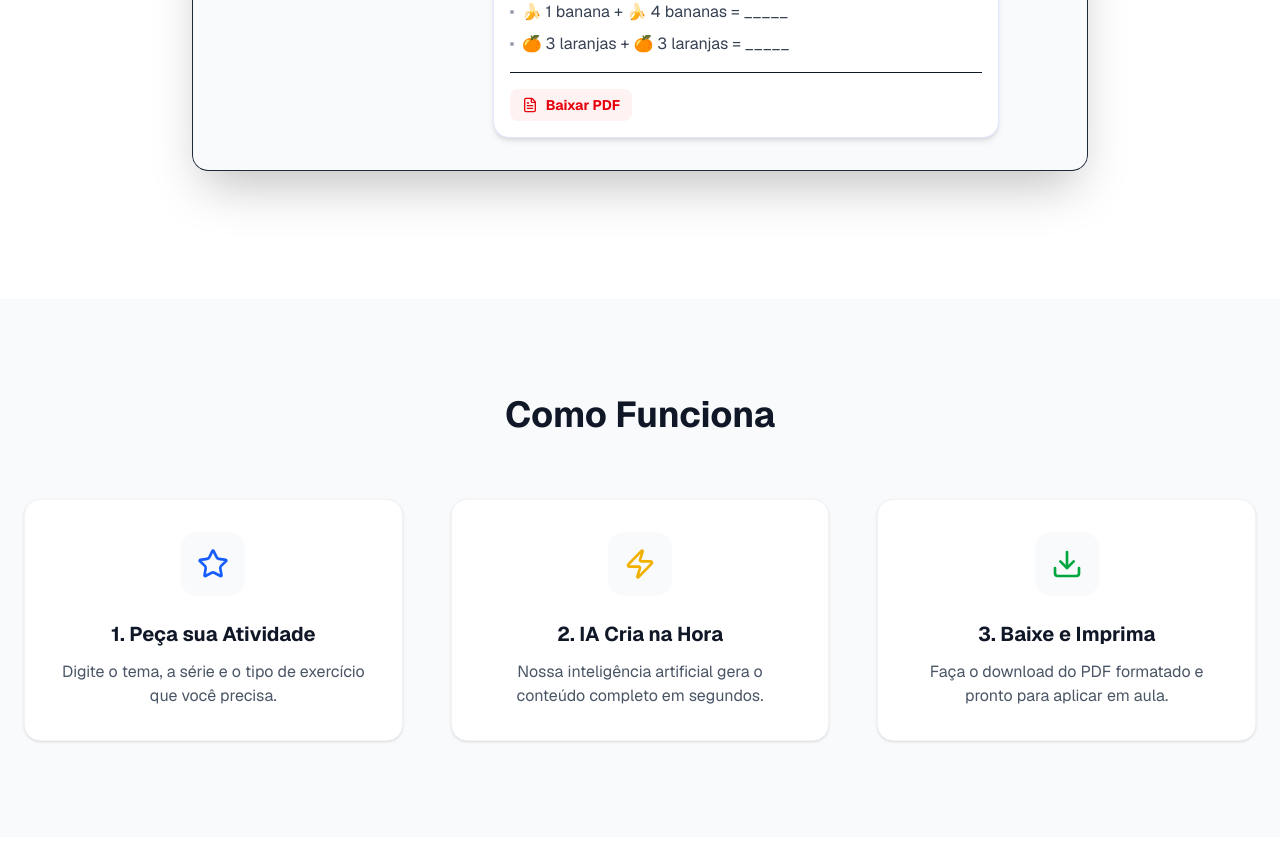
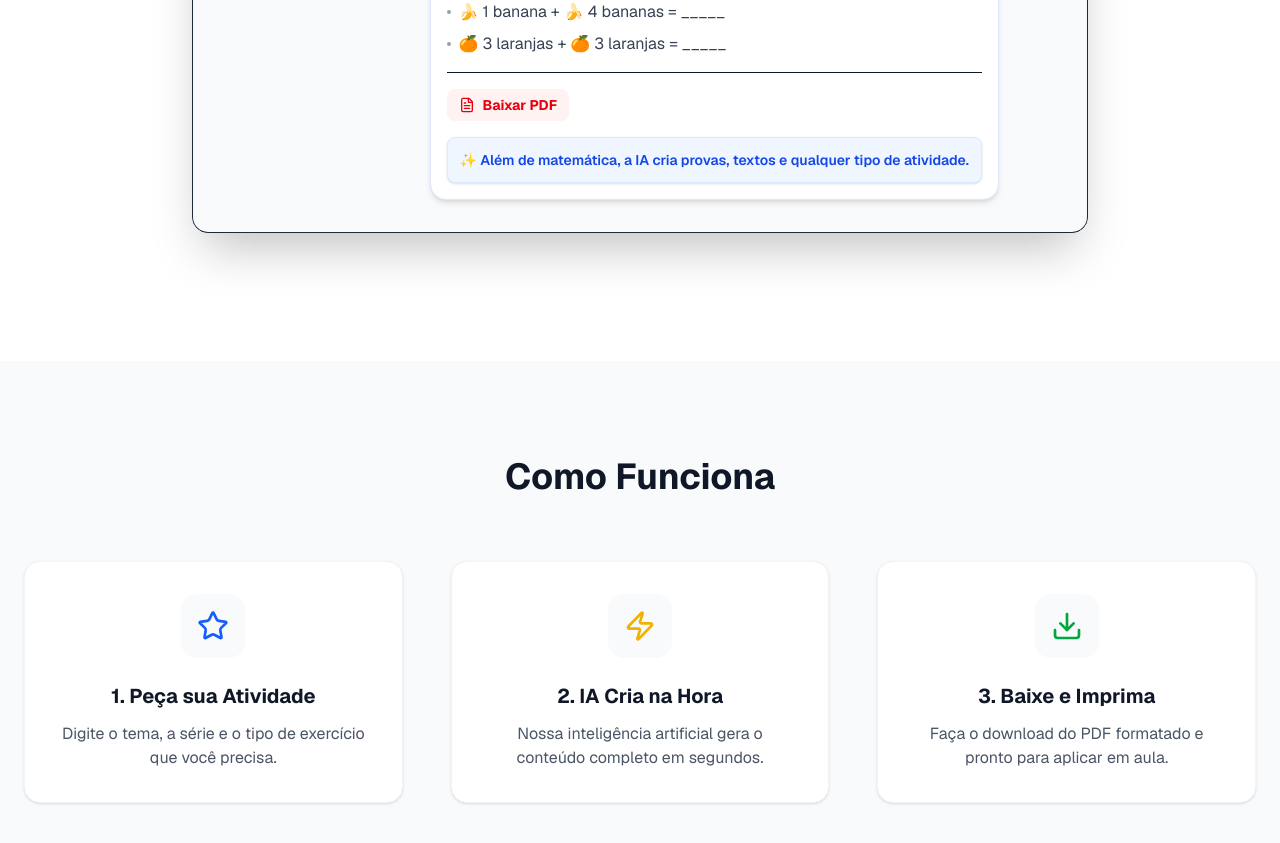
Before and after one commit to adryanoliveira23/educreator.ai, a Next.js app: page / in a window 1280 px wide. Shown: the part 1000-1843 px from the top of the page. Built offline with nearby package versions, Linux system fonts and the light colour scheme; no server answers.

Commit message:
first commit

```diff
--- a/app/page.tsx
+++ b/app/page.tsx
@@ -143,6 +143,10 @@ export default function LandingPage() {
                     <button className="flex items-center gap-2 text-sm font-bold text-red-600 bg-red-50 px-3 py-1.5 rounded-lg hover:bg-red-100 transition">
                       <FileText size={16} /> Baixar PDF
                     </button>
+                  </div>
+                  <div className="mt-4 p-3 bg-blue-50 border border-blue-100 rounded-lg text-sm text-blue-700 font-semibold text-center shadow-sm">
+                    ✨ Além de matemática, a IA cria provas, textos e qualquer
+                    tipo de atividade.
                   </div>
                 </div>
               </div>
```
